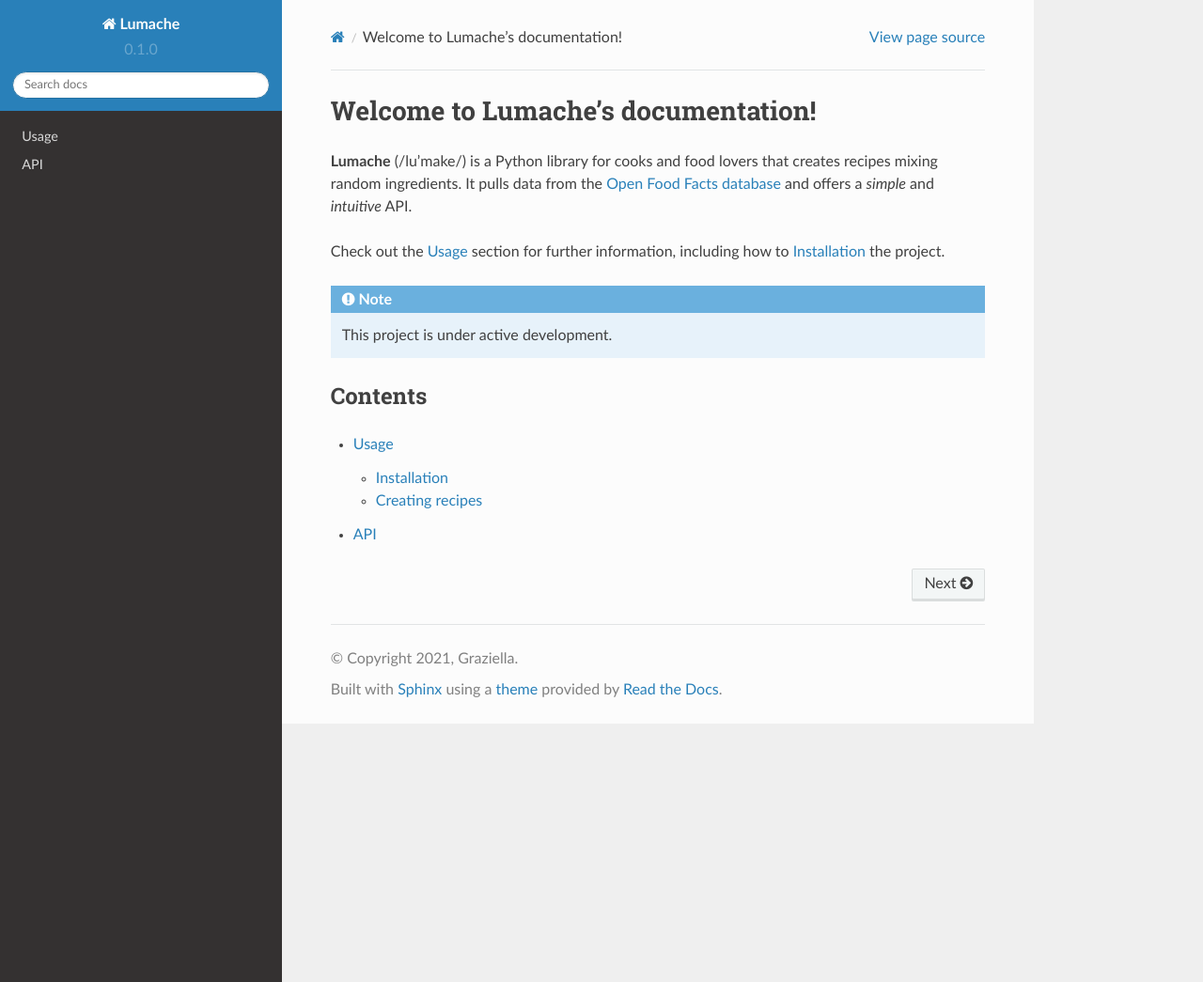
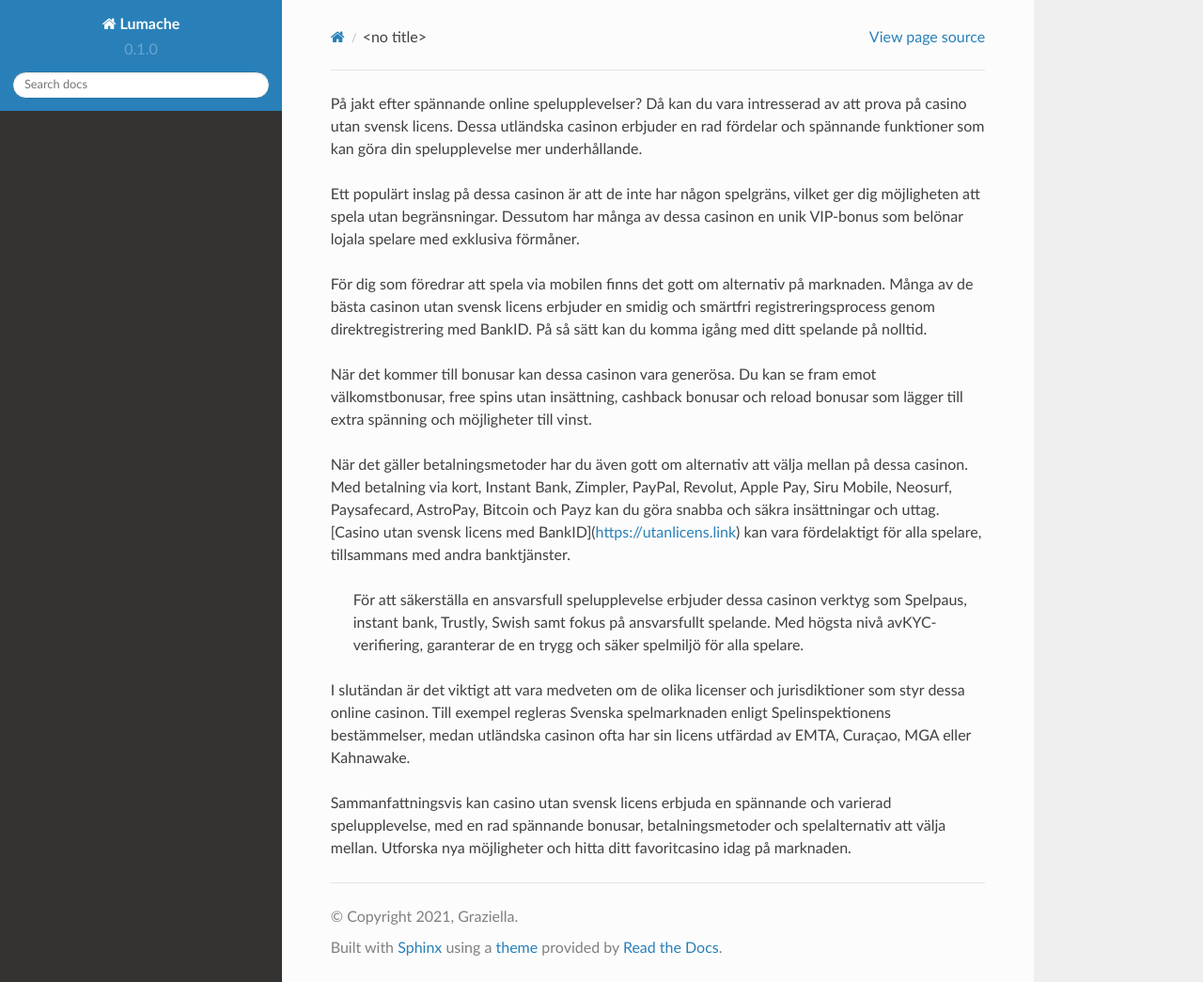
Before and after one commit to greatkarl1997/CUSL, a Sphinx documentation site: the page built from docs/source/index.rst, in a window 1280 px wide and 1045 px high. Shown: the whole window at 94% size. Built offline with Sphinx 7.4.7 and the Read the Docs theme 2.0.0, drawn with Linux system fonts in a browser that asks for light colours.

Commit message:
Update index.rst

```diff
--- a/docs/source/index.rst
+++ b/docs/source/index.rst
@@ -1,22 +1,15 @@
-Welcome to Lumache's documentation!
-===================================
+På jakt efter spännande online spelupplevelser? Då kan du vara intresserad av att prova på casino utan svensk licens. Dessa utländska casinon erbjuder en rad fördelar och spännande funktioner som kan göra din spelupplevelse mer underhållande.
 
-**Lumache** (/lu'make/) is a Python library for cooks and food lovers
-that creates recipes mixing random ingredients.
-It pulls data from the `Open Food Facts database <https://world.openfoodfacts.org/>`_
-and offers a *simple* and *intuitive* API.
+Ett populärt inslag på dessa casinon är att de inte har någon spelgräns, vilket ger dig möjligheten att spela utan begränsningar. Dessutom har många av dessa casinon en unik VIP-bonus som belönar lojala spelare med exklusiva förmåner.
 
-Check out the :doc:`usage` section for further information, including
-how to :ref:`installation` the project.
+För dig som föredrar att spela via mobilen finns det gott om alternativ på marknaden. Många av de bästa casinon utan svensk licens erbjuder en smidig och smärtfri registreringsprocess genom direktregistrering med BankID. På så sätt kan du komma igång med ditt spelande på nolltid.
 
-.. note::
+När det kommer till bonusar kan dessa casinon vara generösa. Du kan se fram emot välkomstbonusar, free spins utan insättning, cashback bonusar och reload bonusar som lägger till extra spänning och möjligheter till vinst.
 
-   This project is under active development.
+När det gäller betalningsmetoder har du även gott om alternativ att välja mellan på dessa casinon. Med betalning via kort, Instant Bank, Zimpler, PayPal, Revolut, Apple Pay, Siru Mobile, Neosurf, Paysafecard, AstroPay, Bitcoin och Payz kan du göra snabba och säkra insättningar och uttag. [Casino utan svensk licens med BankID](https://utanlicens.link) kan vara fördelaktigt för alla spelare, tillsammans med andra banktjänster.
 
-Contents
---------
+ För att säkerställa en ansvarsfull spelupplevelse erbjuder dessa casinon verktyg som Spelpaus, instant bank, Trustly, Swish samt fokus på ansvarsfullt spelande. Med högsta nivå avKYC-verifiering, garanterar de en trygg och säker spelmiljö för alla spelare.
 
-.. toctree::
+I slutändan är det viktigt att vara medveten om de olika licenser och jurisdiktioner som styr dessa online casinon. Till exempel regleras Svenska spelmarknaden enligt Spelinspektionens bestämmelser, medan utländska casinon ofta har sin licens utfärdad av EMTA, Curaçao, MGA eller Kahnawake.
 
-   usage
-   api
+Sammanfattningsvis kan casino utan svensk licens erbjuda en spännande och varierad spelupplevelse, med en rad spännande bonusar, betalningsmetoder och spelalternativ att välja mellan. Utforska nya möjligheter och hitta ditt favoritcasino idag på marknaden.
```
